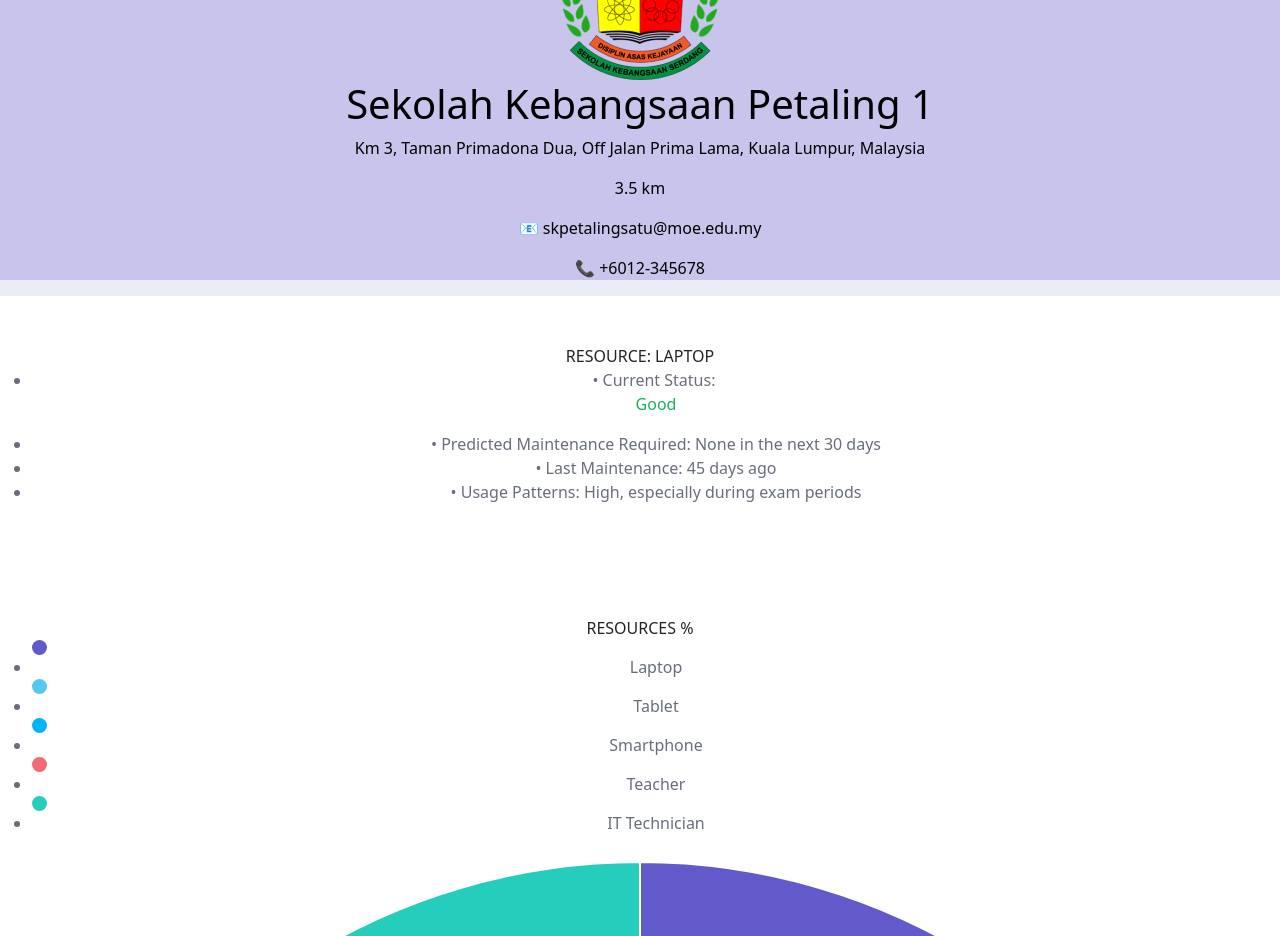
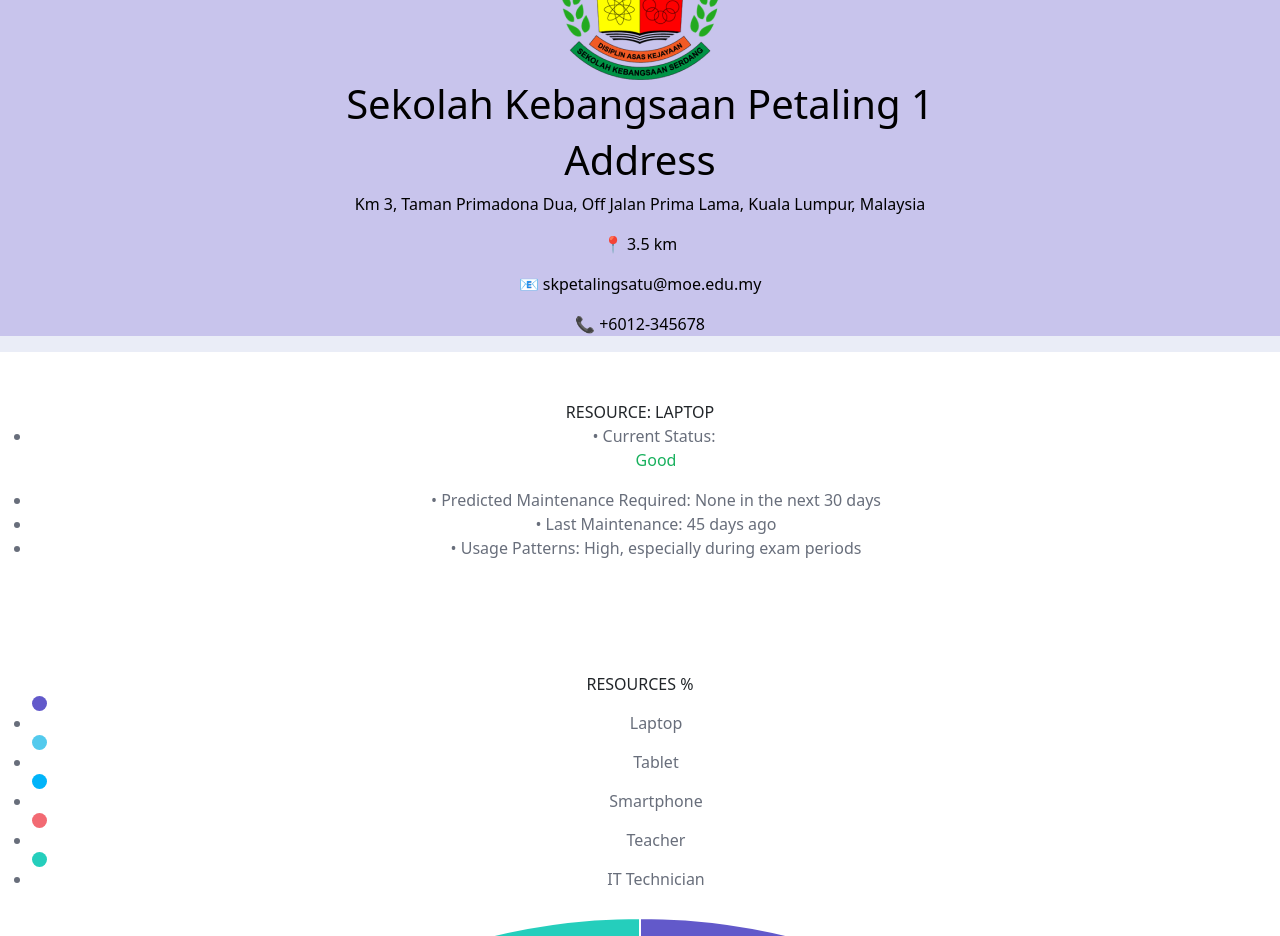
Before and after one commit to waizwafiq/EduQuity, a React (Create React App) app: page / in a window 1280 px wide. Shown: the part 2300-3236 px from the top of the page. Built offline with nearby package versions, Linux system fonts and the light colour scheme; the HTML template or start-up script is replaced by a standard one.

Commit message:
Push push

```diff
--- a/src/pages/Dashboard.js
+++ b/src/pages/Dashboard.js
@@ -105,10 +105,11 @@ function Dashboard({ themeStyles }) {
 
               <div className="grid grid-cols-3">
                 <p className="col-span-2 text-sm text-gray-700 font-medium">
+                  <h1 className="font-bold text-gray-700 text-base">Address</h1>
                   Km 3, Taman Primadona Dua, Off Jalan Prima Lama, Kuala Lumpur,
                   Malaysia
                 </p>
-                <p className="font-bold text-right pr-8">3.5 km</p>
+                <p className="font-bold text-right pr-8">📍 3.5 km</p>
               </div>
               <div className="grid grid-cols-2 font-medium text-gray-700 text-sm mt-3">
                 <div>
```
